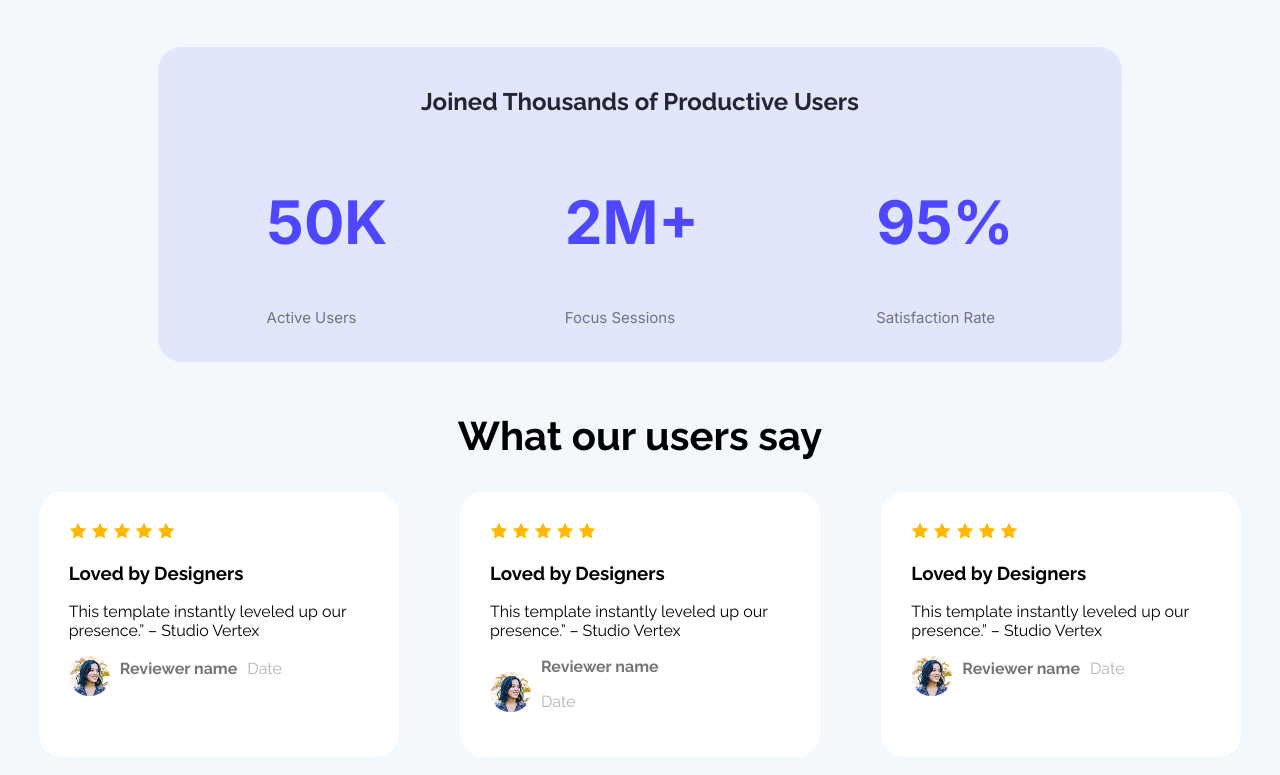
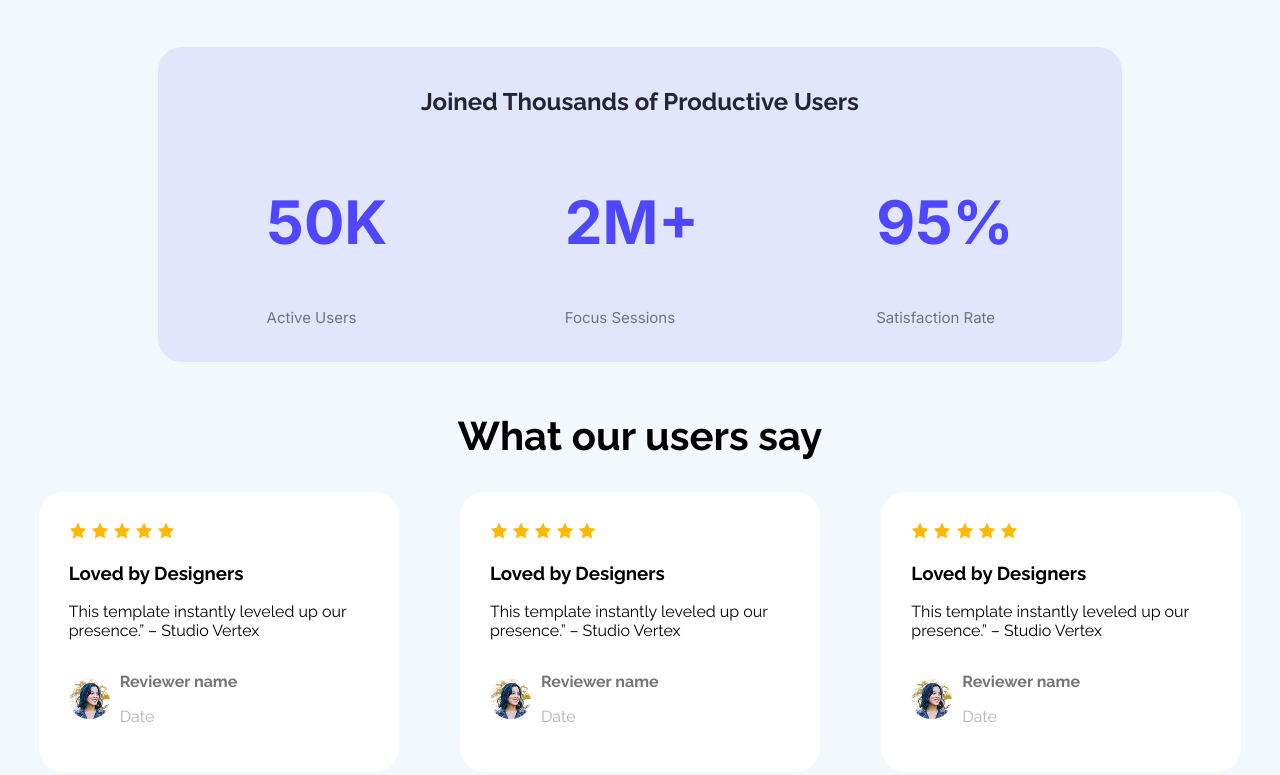
Before and after one commit to Farihahabib/web-flow-A01, a plain HTML site: page index.html in a window 1280 px wide. Shown: the part 1068-1843 px from the top of the page. Drawn offline with Linux system fonts and the light colour scheme.

Commit message:
added html and css file

```diff
--- a/index.html
+++ b/index.html
@@ -64,9 +64,10 @@
 <p>This template instantly leveled up our presence.” – Studio Vertex</p>
 <div class="user-info">
     <img src="Assets/avatar.png" alt="" srcset="">
+    <div class="block">
     <p class="name">Reviewer name</p>
-
-    <p class="date">Date</p>
+  <p class="date">Date</p>
+    </div>
 </div>
   </div>
   <div class="box">
@@ -83,8 +84,7 @@
     <img src="Assets/avatar.png" alt="" srcset="">
     <div class="block">
     <p class="name">Reviewer name</p>
-
-    <p class="date">Date</p>
+  <p class="date">Date</p>
     </div>
 </div>
   </div>
@@ -100,10 +100,10 @@
 <p>This template instantly leveled up our presence.” – Studio Vertex</p>
 <div class="user-info">
     <img src="Assets/avatar.png" alt="" srcset="">
-
+  <div class="block">
     <p class="name">Reviewer name</p>
  <p class="date">Date</p>
-
+</div>
 </div>
   </div>
 
--- a/style.css
+++ b/style.css
@@ -97,6 +97,7 @@ border-radius: 35px;
 }
 .u-number{
     display: block;
+    justify-content: space-around;
 }
 .u-number h1{
     color:#4E47FF ;
@@ -142,8 +143,8 @@ border-radius: 35px;
     border-radius: 30px;
 }
 .user-info p{
-justify-content: space-between;
-margin-top: 1px;
+justify-content: space-around;
+
 
 
 }
```
